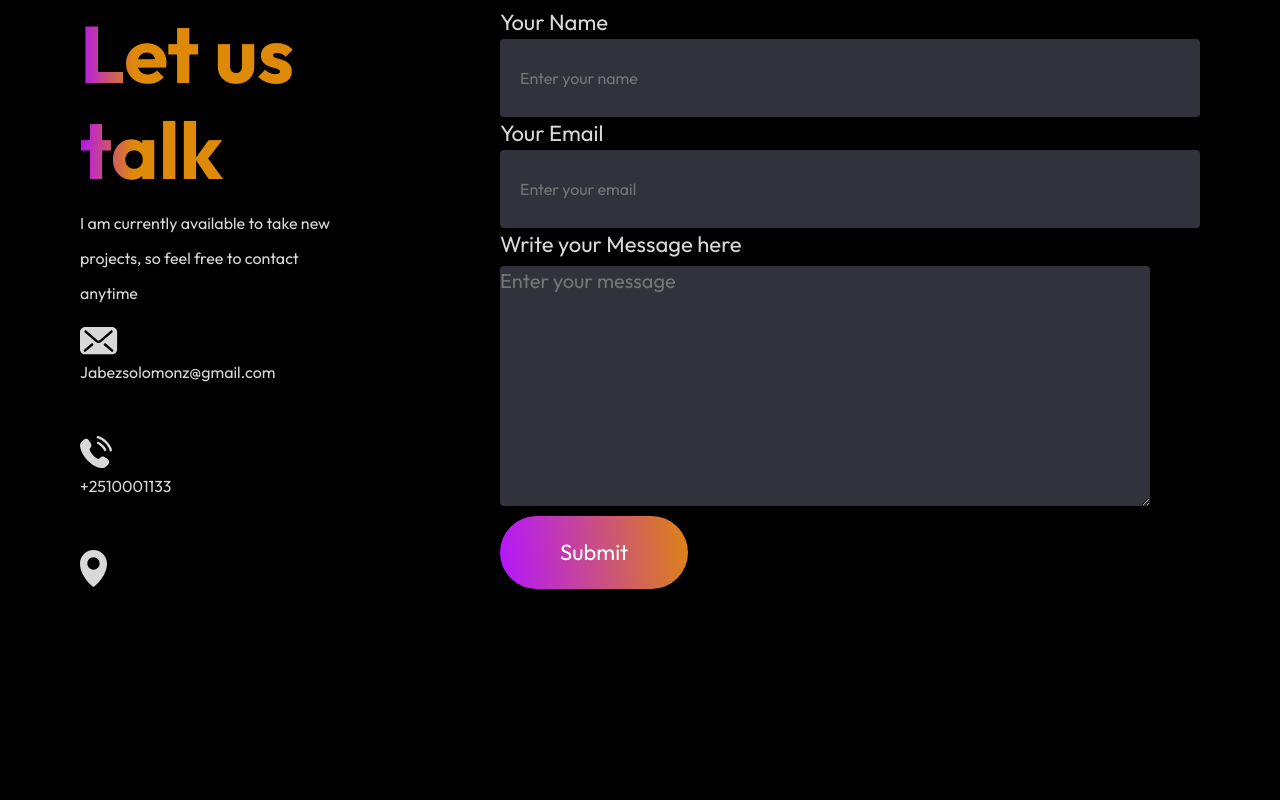
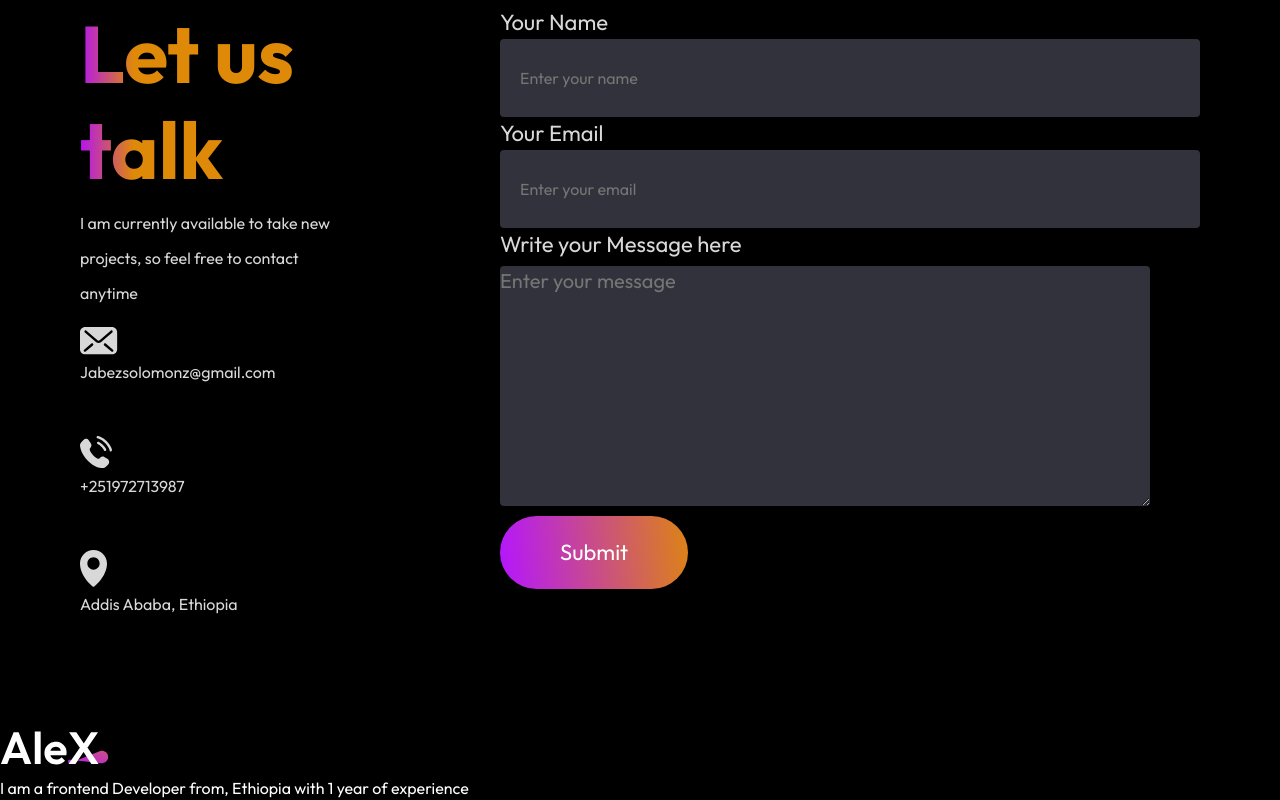
Before and after one commit to yabuz87/portfolio, a React (Vite) app: page / in a window 1280 px wide. Shown: the part 4955-5755 px from the top of the page. Before the commit the page ends 5594 px from the top, so only its background shows below. Built offline with nearby package versions, Linux system fonts and the light colour scheme; a web font is replaced by a local one.

Commit message:
creating a footer

```diff
--- a/src/App.jsx
+++ b/src/App.jsx
@@ -1,6 +1,6 @@
 import "bootstrap/dist/css/bootstrap.min.css"
 import "./App.css"
-// import "./index.css"
+import Footer from "./components/Footer/Footer"
 import Navbar from "./components/Navbar/Navbar"
 import Hero from "./components/hero/Hero"
 import Services from "./components/Services/services"
@@ -16,6 +16,7 @@ function App() {
     <Services/>
     <Mywork/>
     <Contact/>
+    <Footer/>
     </>
   )
 }
--- /dev/null
+++ b/src/components/Footer/Footer.jsx
@@ -0,0 +1,24 @@
+import React from 'react'
+import footerLogo from "../../assets/footer_logo.svg"
+import  "./footer.css";
+
+const footer = () => {
+  return (
+    <div className="fotter">
+      <div className="footer-top">
+    <div className="footer-top-left">
+      <img src={footerLogo}/>
+      <p> I am a frontend Developer from, Ethiopia with 1 year of experience </p>
+    </div>
+    <div className="footer-top-left">
+      <div className="footer-email-input">
+
+      </div>
+    </div>
+
+      </div>
+    </div>
+  )
+}
+
+export default footer
--- a/src/components/contact/Contact.css
+++ b/src/components/contact/Contact.css
@@ -112,6 +112,8 @@
     margin-bottom:50px;
     transition:0.3s;
     cursor:pointer;
-
-
 }
+.contact-submit:hover
+{
+    transform:scale(1.05);
+}
--- a/src/components/contact/Contact.jsx
+++ b/src/components/contact/Contact.jsx
@@ -19,13 +19,13 @@ const Contact = () => {
         <p>I am currently available to take new projects, so feel free to contact anytime</p>
         <div className="contact-details">
           <div className="conatct-detail">
-        <img src={mail_icon} alt=""/><p>Jabezsolomonz@gmail.com</p>
+        <img src={mail_icon} alt="email"/><p>Jabezsolomonz@gmail.com</p>
           </div>
           <div className="conatct-detail">
-        <img src={call_icon} alt=""/><p>+2510001133</p>
+        <img src={call_icon} alt="Phone"/><p>+251972713987</p>
           </div>
           <div className="conatct-detail">
-        <img src={location_icon} alt=""/><p></p>
+        <img src={location_icon} alt="location"/><p>Addis Ababa, Ethiopia</p>
           </div>
         </div>
     </div>
```
Also changed, not shown: src/components/Footer/footer.css (added).
